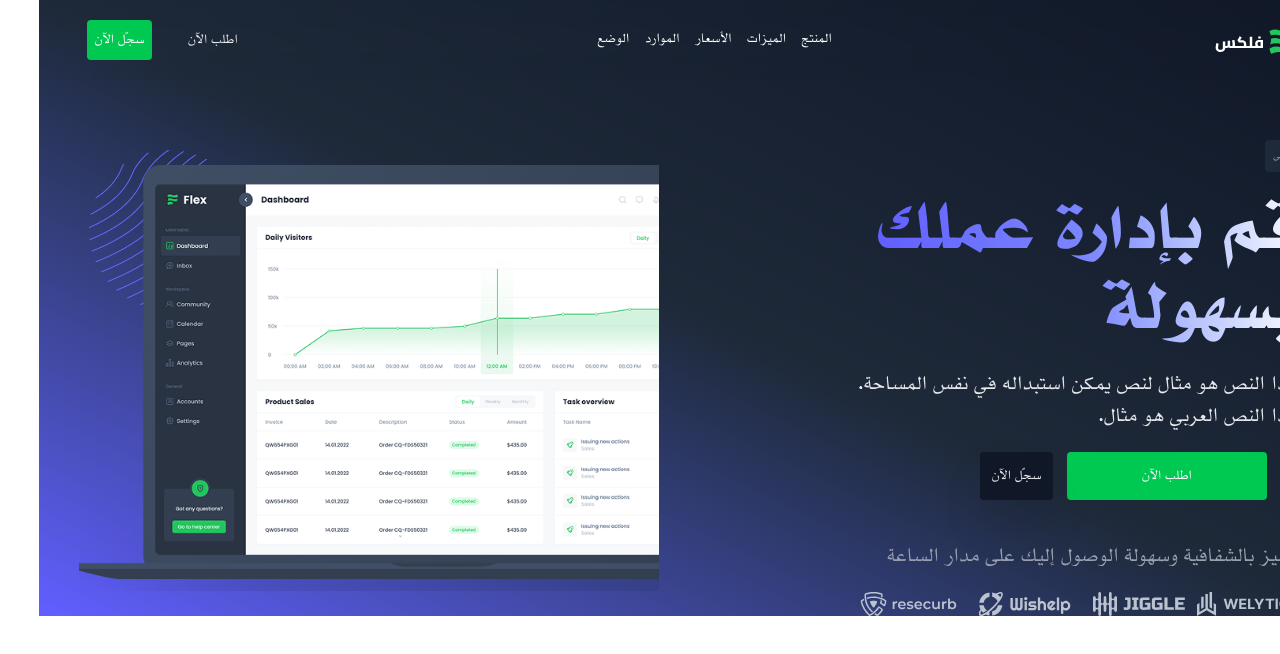
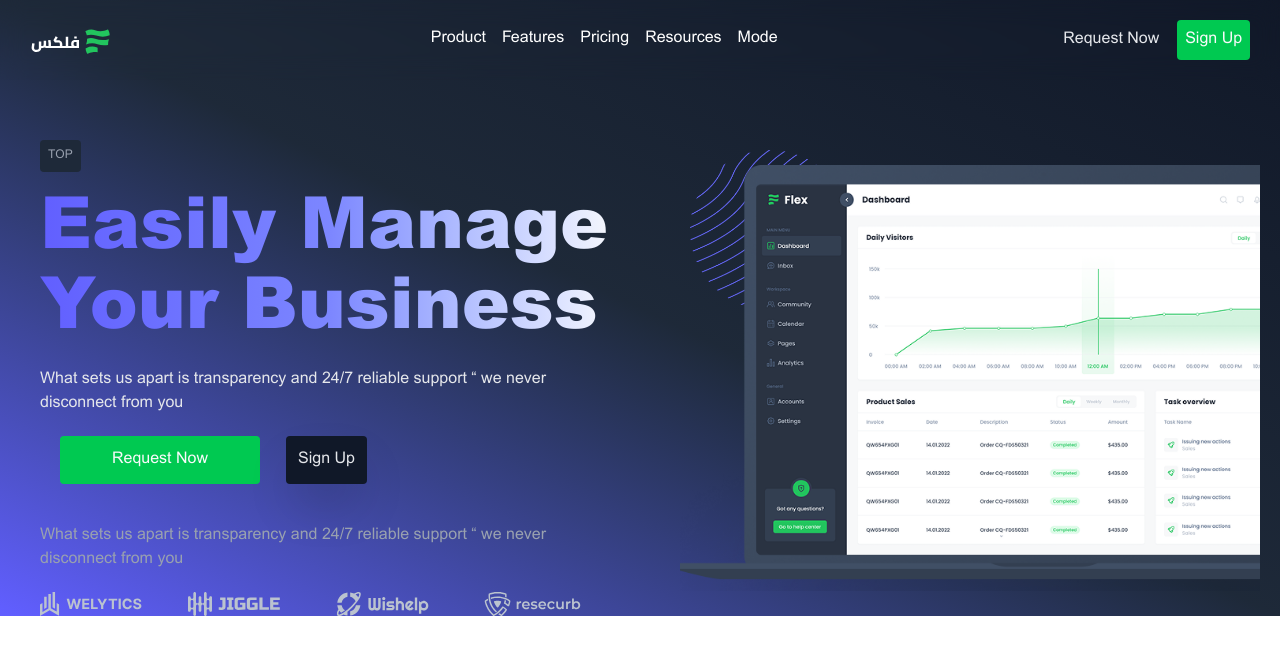
Before and after one commit to jumhuur/Flex-react-tailwindcss, a React (Vite) app: page / in a window 1280 px wide. Shown: the top 654 px of the page. Built offline with nearby package versions, Linux system fonts and the light colour scheme.

Commit message:
change all texts to en lang

```diff
--- a/index.html
+++ b/index.html
@@ -7,7 +7,7 @@
     <title>Flex - A small business is only as good as its tools</title>
     <link rel="icon" type="image/x-icon" href="/Images/Favicon.svg" />
   </head>
-  <body dir="rtl">
+  <body>
     <div id="root" class="dark"></div>
     <script type="module" src="/src/main.tsx"></script>
   </body>
--- a/src/components/Hero/Hero.tsx
+++ b/src/components/Hero/Hero.tsx
@@ -1,5 +1,5 @@
 import { useState } from "react";
-import Lang from "../../languages/ar.json";
+import Lang from "../../languages/en.json";
 const HeroSection = () => {
   const [dark, setdark] = useState<boolean>(true);
   const ChangeDarkstate = (): boolean => {
@@ -16,15 +16,11 @@ const HeroSection = () => {
               <span className="dark:bg-gray-800 dark:shadow-4xl dark:text-gray-400 text-gray-50 text-center p-2 rounded bg-green-500 text-xs">
                 {Lang.HomePage.HeroTop}
               </span>
-              <h2 className="fonBold text-6xl bg-gray-800 leading-15 md:leading-15 lg:leading-20 md:text-5xl lg:text-7xl text-gray-950 fonBold mt-5 dark:bg-gradient-to-r dark:from-indigo-500 dark:via-indigo-400 to-gray-50  text-transparent bg-clip-text">
-                {Lang.HomePage.Title.substring(0, 15)}
-                <br />
-                {Lang.HomePage.Title.substring(15)}
+              <h2 className="fonBold text-4xl bg-gray-800 leading-15 md:leading-15 lg:leading-20 md:text-5xl lg:text-7xl text-gray-950 fonBold mt-5 dark:bg-gradient-to-r dark:from-indigo-500 dark:via-indigo-400 to-gray-50  text-transparent bg-clip-text">
+                {Lang.HomePage.Title}
               </h2>
-              <p className="dark:text-gray-200 text-2xl text-gray-500 mt-4">
-                هذا النص هو مثال لنص يمكن استبداله في نفس المساحة.
-                <br />
-                هذا النص العربي هو مثال.
+              <p className="dark:text-gray-200 text-base text-gray-500 mt-4">
+                {Lang.HomePage.desc}
               </p>
               <div className="flex justify-start items-center flex-col md:flex-row gap-3.5 lg:flex-row  p-5 space-4">
                 <button className="bg-green-500 text-gray-50 p-3 mr-3 w-[200px] rounded cursor-pointer hover:bg-green-600  transition duration-300">
@@ -35,7 +31,7 @@ const HeroSection = () => {
                 </button>
               </div>
               <div>
-                <p className="text-2xl text-gray-400 mt-5 mb-5">
+                <p className="text-base text-gray-400 mt-5 mb-5">
                   {Lang.HomePage.desc}
                 </p>
                 <div className="grid grid-cols-4 gap-3 grid-rows-1">
--- a/src/components/Nav/nav.tsx
+++ b/src/components/Nav/nav.tsx
@@ -1,6 +1,6 @@
 import { useState } from "react";
 import { Link } from "react-router-dom";
-import Lang from "../../languages/ar.json";
+import Lang from "../../languages/en.json";
 const Nav = () => {
   const [dark, setdark] = useState<boolean>(true);
   const ChangeDarkstate = (): boolean => {
```
